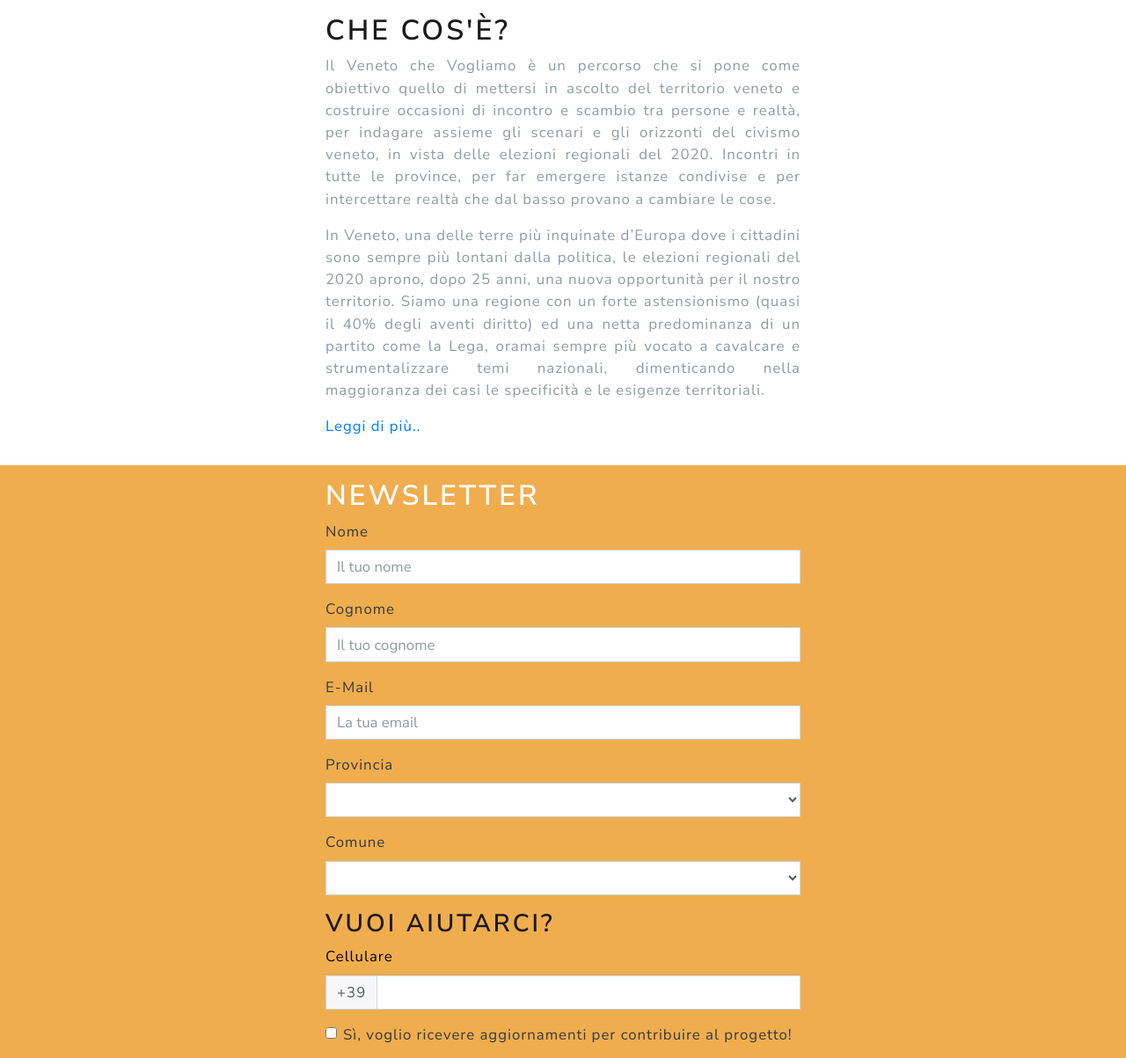
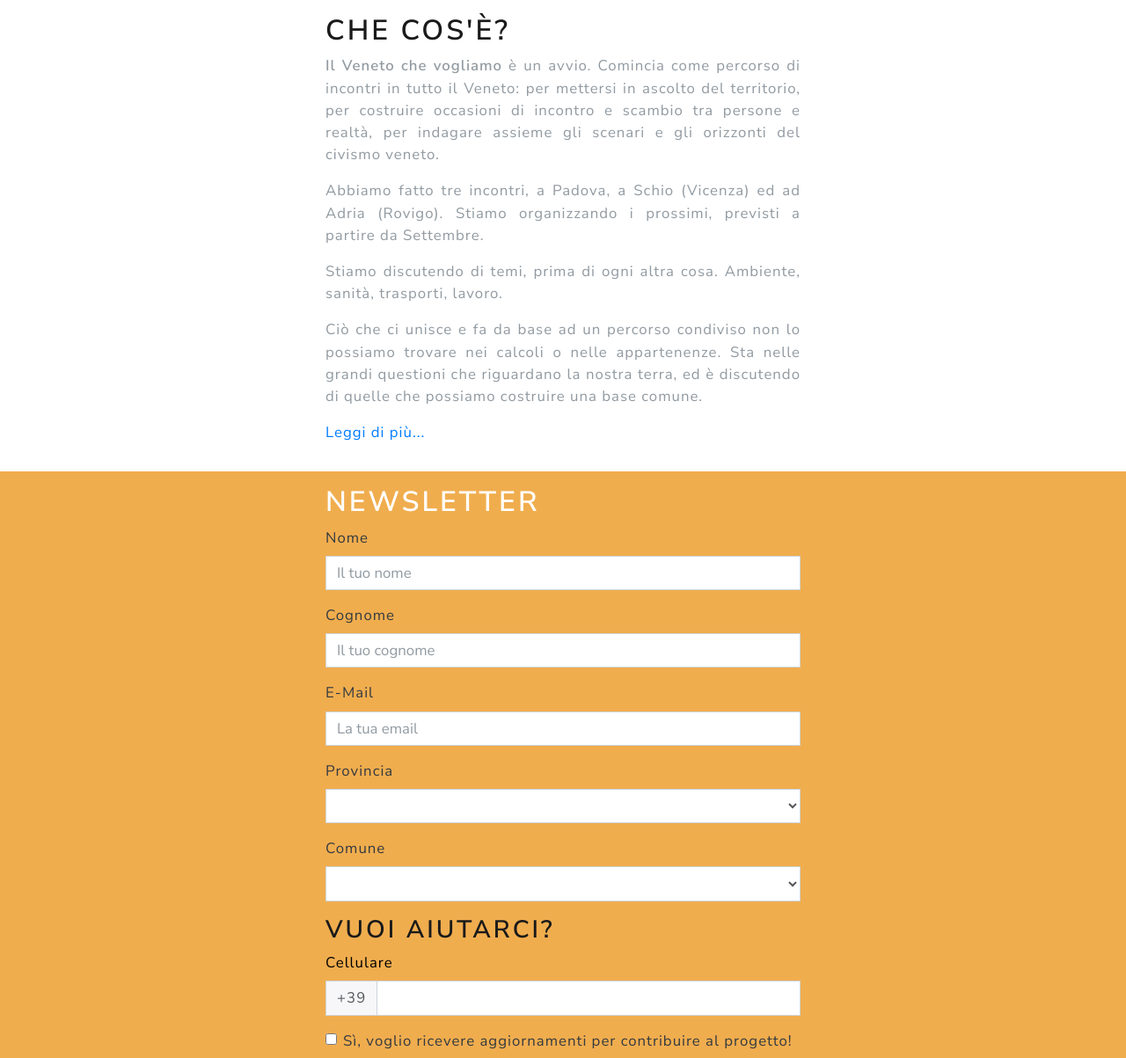
Before and after one commit to venetochevogliamo/venetochevogliamo.it, a Jekyll site: the page built from index.html, in a window 1280 px wide and 1400 px high, scrolled down 283 px. Shown: the part 197-1400 px from the top of the window at 88% size. Built offline with Jekyll 4.4.1, drawn with Linux system fonts in a browser that asks for light colours; nearby versions of some CDN libraries; library files that are not in the unit come from our copies; comment, search, counter and statistics services are not loaded; some of the changed text lies outside the part shown.

Commit message:
Fix title and about text

```diff
--- a/_config.yml
+++ b/_config.yml
@@ -13,7 +13,7 @@
 # you will see them accessed via {{ site.title }}, {{ site.email }}, and so on.
 # You can create any custom variable you would like, and they will be accessible
 # in the templates via {{ site.myvariable }}.
-title: Il Veneto che Vogliamo
+title: Il Veneto che vogliamo
 baseurl: "" # the subpath of your site, e.g. /blog
 url: "https://www.venetochevogliamo.it" # the base hostname & protocol for your site, e.g. http://example.com
 
--- a/_includes/about.html
+++ b/_includes/about.html
@@ -4,23 +4,25 @@
     <div class="col col-md-6">
       <h1>Che cos'è?</h1>
       <p class="text-justify">
-        Il Veneto che Vogliamo è un percorso che si pone come obiettivo quello
-        di mettersi in ascolto del territorio veneto e costruire occasioni di
-        incontro e scambio tra persone e realtà, per indagare assieme gli
-        scenari e gli orizzonti del civismo veneto, in vista delle elezioni
-        regionali del 2020. Incontri in tutte le province, per far emergere
-        istanze condivise e per intercettare realtà che dal basso provano a
-        cambiare le cose.
+        <b>Il Veneto che vogliamo</b> è un avvio. Comincia come percorso di
+        incontri in tutto il Veneto: per mettersi in ascolto del territorio, per
+        costruire occasioni di incontro e scambio tra persone e realtà, per
+        indagare assieme gli scenari e gli orizzonti del civismo veneto.
       </p>
       <p class="text-justify">
-        In Veneto, una delle terre più inquinate d’Europa dove i cittadini sono
-        sempre più lontani dalla politica, le elezioni regionali del 2020
-        aprono, dopo 25 anni, una nuova opportunità per il nostro territorio.
-        Siamo una regione con un forte astensionismo (quasi il 40% degli aventi
-        diritto) ed una netta predominanza di un partito come la Lega, oramai
-        sempre più vocato a cavalcare e strumentalizzare temi nazionali,
-        dimenticando nella maggioranza dei casi le specificità e le esigenze
-        territoriali.
+        Abbiamo fatto tre incontri, a Padova, a Schio (Vicenza) ed ad Adria
+        (Rovigo). Stiamo organizzando i prossimi, previsti a partire da
+        Settembre.
+      </p>
+      <p class="text-justify">
+        Stiamo discutendo di temi, prima di ogni altra cosa. Ambiente, sanità,
+        trasporti, lavoro.
+      </p>
+      <p class="text-justify">
+        Ciò che ci unisce e fa da base ad un percorso condiviso non lo possiamo
+        trovare nei calcoli o nelle appartenenze. Sta nelle grandi questioni che
+        riguardano la nostra terra, ed è discutendo di quelle che possiamo
+        costruire una base comune.
       </p>
       <p>
         <a
@@ -30,39 +32,61 @@
           aria-expanded="false"
           aria-controls="collapseText"
         >
-          Leggi di pi&ugrave;..
+          Leggi di pi&ugrave;...
         </a>
       </p>
       <div class="collapse" id="collapseText">
         <p class="text-justify">
+          <b>Il Veneto che vogliamo</b> è un percorso che si pone come obiettivo
+          quello di mettersi in ascolto del territorio veneto e costruire
+          occasioni di incontro e scambio tra persone e realtà, per indagare
+          assieme gli scenari e gli orizzonti del civismo veneto, in vista delle
+          elezioni regionali del 2020. Incontri in tutte le province, per far
+          emergere istanze condivise e per intercettare realtà che dal basso
+          provano a cambiare le cose.
+        </p>
+        <p class="text-justify">
+          In Veneto, una delle terre più inquinate d’Europa dove i cittadini
+          sono sempre più lontani dalla politica, le elezioni regionali del 2020
+          aprono, dopo 25 anni, una nuova opportunità per il nostro territorio.
+          Siamo una regione con un forte astensionismo (quasi il 40% degli
+          aventi diritto) ed una netta predominanza di un partito come la Lega,
+          oramai sempre più vocato a cavalcare e strumentalizzare temi
+          nazionali, dimenticando nella maggioranza dei casi le specificità e le
+          esigenze territoriali.
+        </p>
+        <p class="text-justify">
           Ci sono però molti veneti profondamente convinti che il futuro non sia
           scritto, che nella regione esistano forti spinte verso il cambiamento
           e che serva mettersi in gioco tutti assieme con molta umiltà per
-          disegnarlo. Per questo prende il via questa campagna, per costruire
-          una rete tra soggetti e persone senza un fulcro centrale definito, per
-          coinvolgere e ascoltare il territorio, facendolo partecipe e
-          protagonista di un processo per la costruzione di un nuovo percorso
-          politico dal basso. In questi incontri si discuterà di temi strategici
-          per il nostro territorio: ambiente, sanità, trasporti, lavoro, temi
-          che sappiano fare da innesco ad un dibattito dove tutti potranno avere
-          voce, con brevi interventi. Sarà poi chi vive il territorio a
-          contribuire e portare la propria esperienza e costruire il dibattito.
+          disegnarlo.
         </p>
         <p class="text-justify">
-          Perchè discuteremo di temi, prima di ogni altra cosa.
+          Per questo prende il via questa campagna, per costruire una rete tra
+          soggetti e persone senza un fulcro centrale definito, per coinvolgere
+          e ascoltare il territorio, facendolo partecipe e protagonista di un
+          processo per la costruzione di un nuovo percorso politico dal basso.
+          In questi incontri si discuterà di temi strategici per il nostro
+          territorio: ambiente, sanità, trasporti, lavoro, temi che sappiano
+          fare da innesco ad un dibattito dove tutti potranno avere voce, con
+          brevi interventi. Sarà poi chi vive il territorio a contribuire e
+          portare la propria esperienza e costruire il dibattito. Perchè
+          discuteremo di temi, prima di ogni altra cosa. Ciò che ci unisce e fa
+          da base ad un percorso condiviso non lo possiamo trovare nei calcoli o
+          nelle appartenenze.
         </p>
         <p class="text-justify">
-          Ciò che ci unisce e fa da base ad un percorso condiviso non lo
-          possiamo trovare nei calcoli o nelle appartenenze. Sta nelle grandi
-          questioni che riguardano la nostra terra, ed è discutendo di quelle
-          che possiamo costruire una base comune. Se esiste una possibilità di
-          costruire un percorso innovativo ed efficace in Veneto, serve
-          coinvolgere le periferie (fisiche e sociali) per portarne la voce al
-          centro. E questo deve avvenire a maggior ragione in una delle regioni
-          italiane con la maggiore dispersione territoriale. Per questo è
-          importante formare una rete, avviare un percorso di ascolto reciproco,
-          discutere dei temi che uniscono, costruire una base prima di pensare
-          alle altezze.
+          Sta nelle grandi questioni che riguardano la nostra terra, ed è
+          discutendo di quelle che possiamo costruire una base comune.
+        </p>
+        <p class="text-justify">
+          Se esiste una possibilità di costruire un percorso innovativo ed
+          efficace in Veneto, serve coinvolgere le periferie (fisiche e sociali)
+          per portarne la voce al centro. E questo deve avvenire a maggior
+          ragione in una delle regioni italiane con la maggiore dispersione
+          territoriale. Per questo è importante formare una rete, avviare un
+          percorso di ascolto reciproco, discutere dei temi che uniscono,
+          costruire una base prima di pensare alle altezze.
         </p>
         <p class="text-justify">
           Alla fine di questo percorso, con tutti coloro che ne prenderanno
@@ -72,6 +96,9 @@
           nostra regione. Abbiamo fiducia e ottimismo verso ciò che potremo
           costruire.
         </p>
+        <p class="text-justify">
+          Abbiamo fiducia e ottimismo verso ciò che potremo costruire.
+        </p>
       </div>
       <div class="addthis_inline_share_toolbox"></div>
     </div>
--- a/_includes/footer.html
+++ b/_includes/footer.html
@@ -11,7 +11,7 @@
     </div> -->
     <div class="row py-5">
       <div class="col-8">
-        Il Veneto che Vogliamo -
+        {{ site.title }} -
         <a target="_blank" href="{{ site.privacy_policy_url }}"
           >Privacy Policy</a
         >
--- a/_includes/newsletter.html
+++ b/_includes/newsletter.html
@@ -110,7 +110,7 @@
               </div>
 
               <i
-                >Il Veneto che Vogliamo utilizzerà i dati che hai fornito
+                >{{ site.title }} utilizzerà i dati che hai fornito
                 esclusivamente per inviarti la newsletter e gli aggiornamenti
                 sugli eventi che organizza. Tratteremo i tuoi dati con rispetto.
               </i>
```
